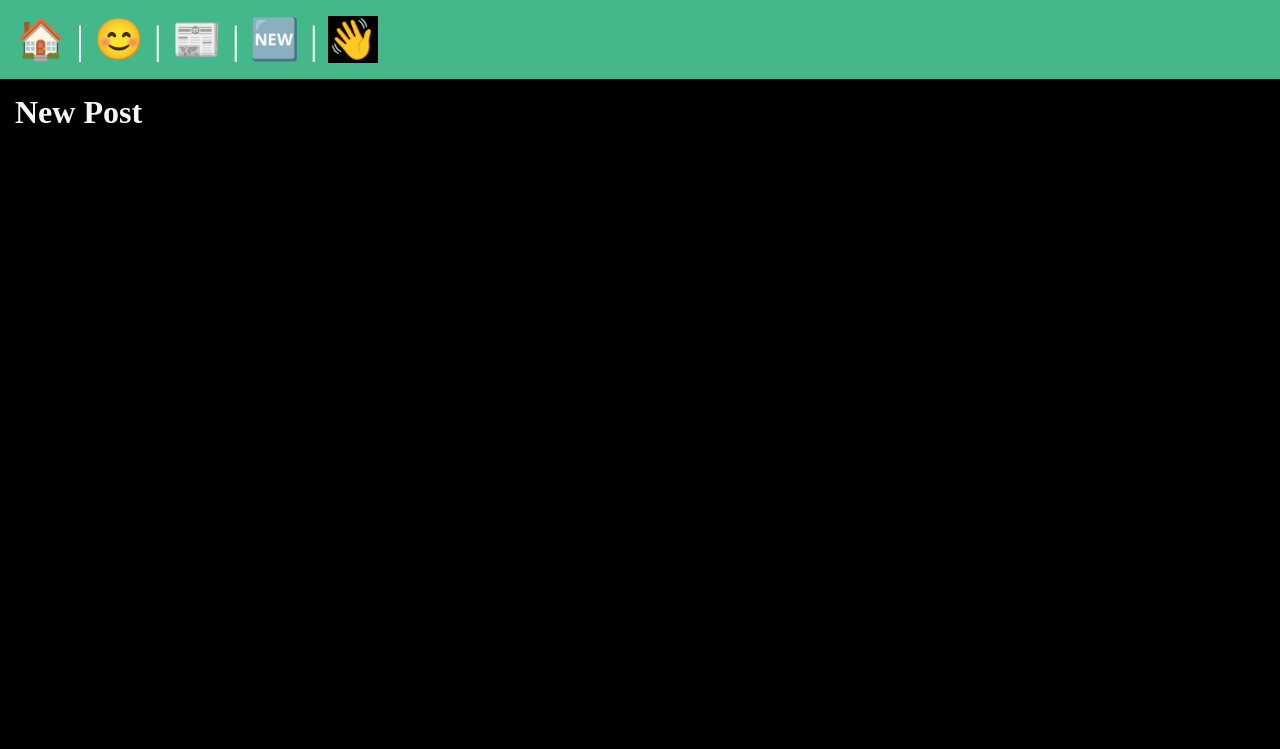
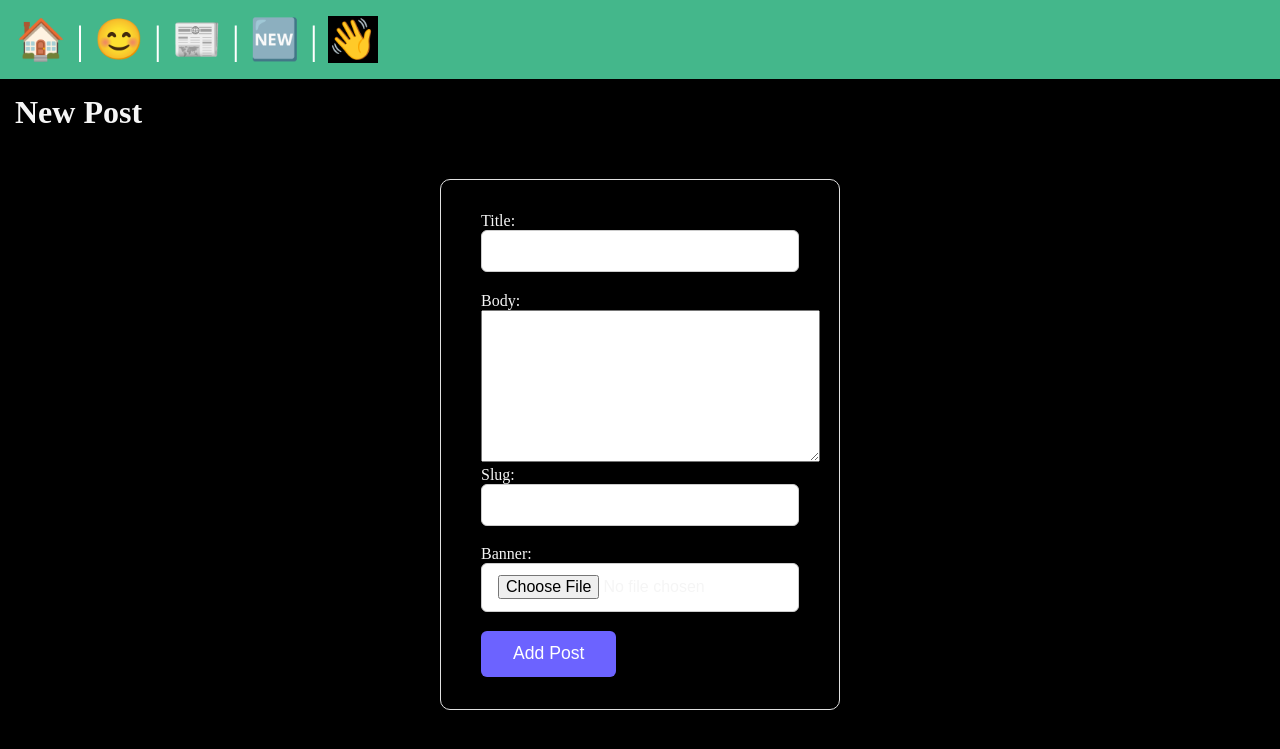
Before and after one commit to Noah-Amoo/ChatRoom, a Django app: page /posts/new-post in a window 1280 px wide. Shown: the top 749 px of the page. Run offline with Django 5.2, Linux system fonts and the light colour scheme; a user stored in the database is signed in.

Commit message:
Rended the form on the new post template

```diff
--- a/chatroom/posts/templates/posts/post_new.html
+++ b/chatroom/posts/templates/posts/post_new.html
@@ -7,5 +7,10 @@
 {% block content %}
     <section>
         <h1>New Post</h1>
+        <form class="form-with-validation" action="{% url "posts:new-post" %}" method="post" enctype="multipart/form-data">
+            {% csrf_token %}
+            {{ form }}
+            <button class="form-Submit">Add Post</button>
+        </form>
     </section>
 {% endblock content %}
```
